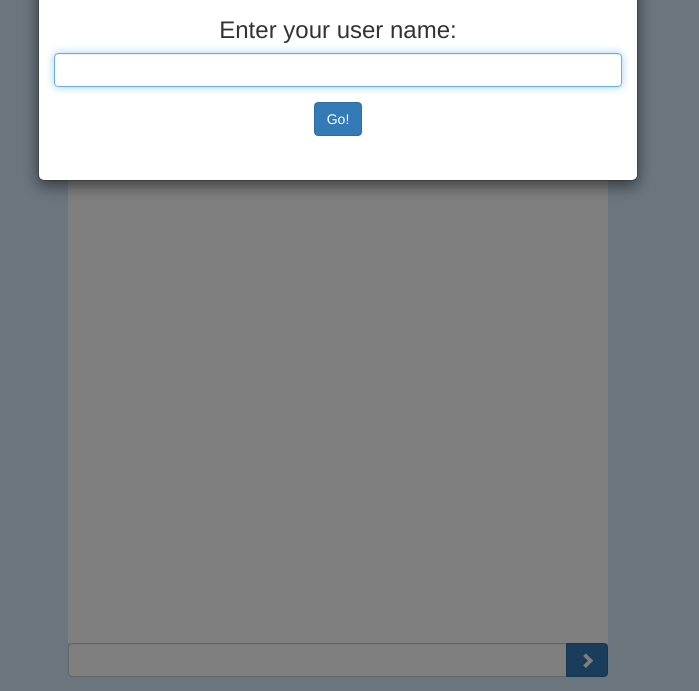
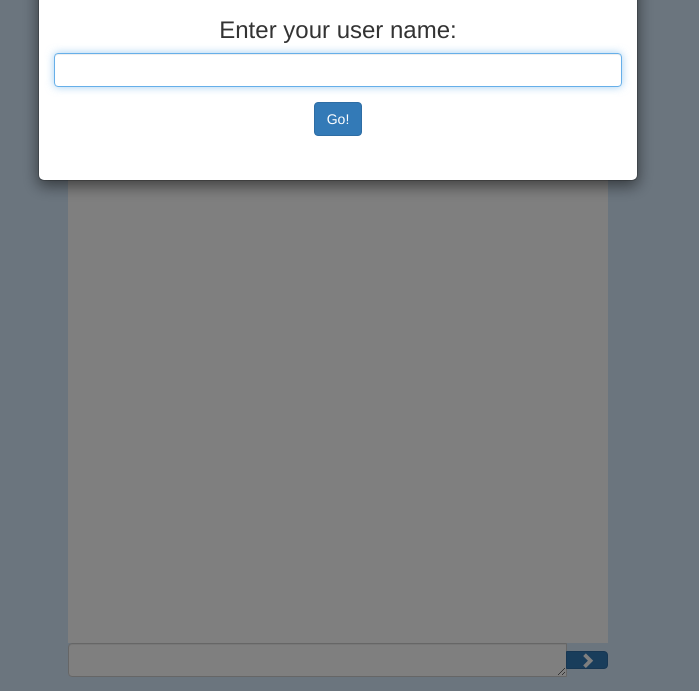
Before and after one commit to rafaelmt/chat-app, a website: page public/views/index.html in a window 1280 px wide. Shown: the part 109-800 px from the top of the page, without its empty margins (302-1001 px from the left). Drawn offline with nearby package versions, Linux system fonts and the light colour scheme; files that its build step writes are made by us from their sources; files whose address does not match are found by name.

Commit message:
Change message input to textarea

```diff
--- a/public/css/style.css
+++ b/public/css/style.css
@@ -51,7 +51,8 @@ body { background: #D6EAFC !important; }
 
 .btn-send {
 	font-size: 16px;
-	padding: 8px 12px !important;
+	padding: 0px 12px !important;
+	height: 100%;
 }
 
 .btn-logout{
--- a/public/views/index.html
+++ b/public/views/index.html
@@ -46,7 +46,7 @@
 
 				<form id="sendForm">
 					<div class="input-group" id="input">
-						<input type="text" class="form-control" id="messageInput" autocomplete="off"/>
+						<textarea class="form-control" id="messageInput" autocomplete="off" rows=1></textarea>
 						<span class="input-group-btn">
 							<button class="btn btn-primary btn-send" id="btnSend" type="submit"><span class="glyphicon glyphicon-chevron-right" aria-hidden="true"></span></button>
 						</span>
```
